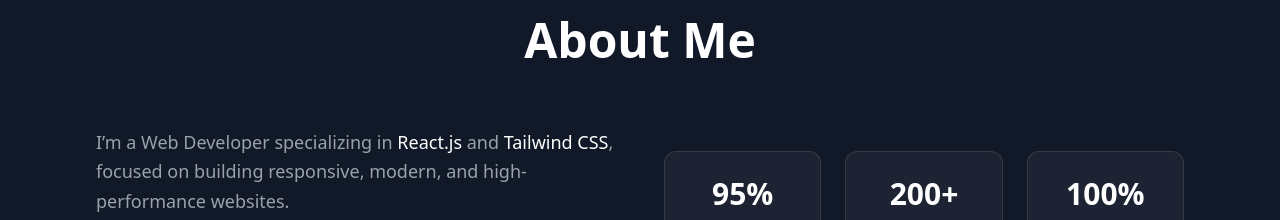
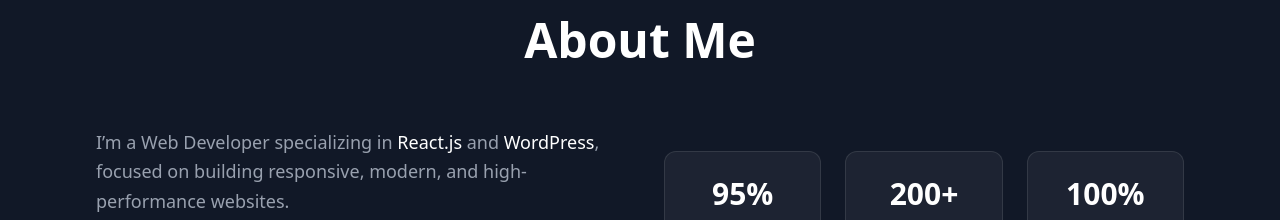
Before and after one commit to M-Huzaifa06/Huzaifa-Portfolio, a React (Vite) app: page / in a window 1280 px wide. Shown: the part 880-1100 px from the top of the page. Built offline with nearby package versions, Linux system fonts and the light colour scheme.

Commit message:
sixth commit

```diff
--- a/src/Components/About.jsx
+++ b/src/Components/About.jsx
@@ -47,7 +47,7 @@ const About = () => {
           className="text-white font-medium"
           whileHover={{ scale: 1.1 }}
         >
-          Tailwind CSS
+          WordPress
         </motion.span>
         , focused on building responsive, modern, and high-performance
         websites.
```
